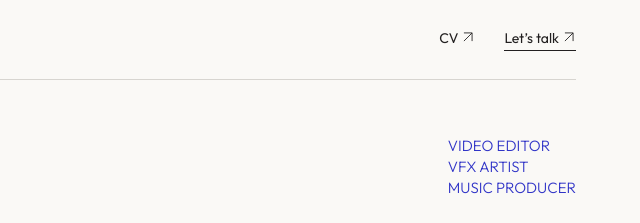
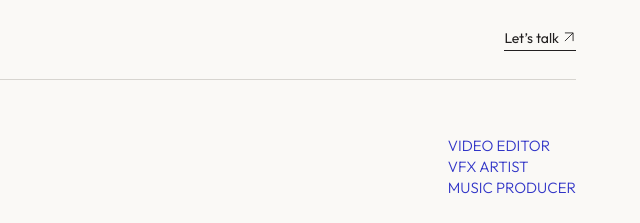
Before and after one commit to Umcaruje/portfolio, a plain HTML site: page dist/index.html in a window 1280 px wide. Shown: the top 223 px of the page, 640-1280 px from the left. Drawn offline with Linux system fonts and the light colour scheme.

Commit message:
Remove CV from portfolio website

```diff
--- a/dist/index.html
+++ b/dist/index.html
@@ -1,6 +1,6 @@
 <!doctype html><html lang="en"><head><meta charset="UTF-8"><meta name="viewport" content="width=device-width,initial-scale=1"><meta name="description" content="Uroš Maravić. Video editing, VFX, motion design, music production and AI video. Belgrade, Serbia."><meta name="theme-color" content="#3034c7"><title>Uroš Maravić — Selected work</title><link rel="stylesheet" href="styles.css?v=4"><script defer src="app.js?v=5"></script></head><body>
 <a class="skip" href="#main">Skip to content</a>
-<header><a class="wordmark" href="#home" aria-label="Uroš Maravić home">um<span><svg class="arrow-icon" viewBox="0 0 24 24" fill="none" stroke="currentColor" stroke-width="1.5" aria-hidden="true"><path d="M5 19 19 5M5 5h14v14"/></svg></span></a><a class="location" href="#home">UMCARUJE <span> / UROŠ MARAVIĆ</span></a><nav aria-label="Main navigation"><a href="assets/uros-maravic-cv.pdf" target="_blank" rel="noopener">CV <svg class="arrow-icon" viewBox="0 0 24 24" fill="none" stroke="currentColor" stroke-width="1.5" aria-hidden="true"><path d="M5 19 19 5M5 5h14v14"/></svg></a><a class="contact-link" href="mailto:uros.maravic@gmail.com">Let’s talk <svg class="arrow-icon" viewBox="0 0 24 24" fill="none" stroke="currentColor" stroke-width="1.5" aria-hidden="true"><path d="M5 19 19 5M5 5h14v14"/></svg></a></nav></header>
+<header><a class="wordmark" href="#home" aria-label="Uroš Maravić home">um<span><svg class="arrow-icon" viewBox="0 0 24 24" fill="none" stroke="currentColor" stroke-width="1.5" aria-hidden="true"><path d="M5 19 19 5M5 5h14v14"/></svg></span></a><a class="location" href="#home">UMCARUJE <span> / UROŠ MARAVIĆ</span></a><nav aria-label="Main navigation"><a class="contact-link" href="mailto:uros.maravic@gmail.com">Let’s talk <svg class="arrow-icon" viewBox="0 0 24 24" fill="none" stroke="currentColor" stroke-width="1.5" aria-hidden="true"><path d="M5 19 19 5M5 5h14v14"/></svg></a></nav></header>
 <main id="main" tabindex="-1"></main>
 <footer><span>© <span id="year"></span> Uroš Maravić</span><a href="mailto:uros.maravic@gmail.com">Get in touch <svg class="arrow-icon" viewBox="0 0 24 24" fill="none" stroke="currentColor" stroke-width="1.5" aria-hidden="true"><path d="M5 19 19 5M5 5h14v14"/></svg></a></footer>
 <dialog id="project-modal" aria-labelledby="modal-title"><div class="modal-bar"><span id="modal-category"></span><button id="close-modal" aria-label="Close project">Close <span>×</span></button></div><div id="modal-body"></div><div class="modal-navigation"><button id="prev-project">← Previous</button><span id="project-index"></span><button id="next-project">Next →</button></div></dialog>
```
